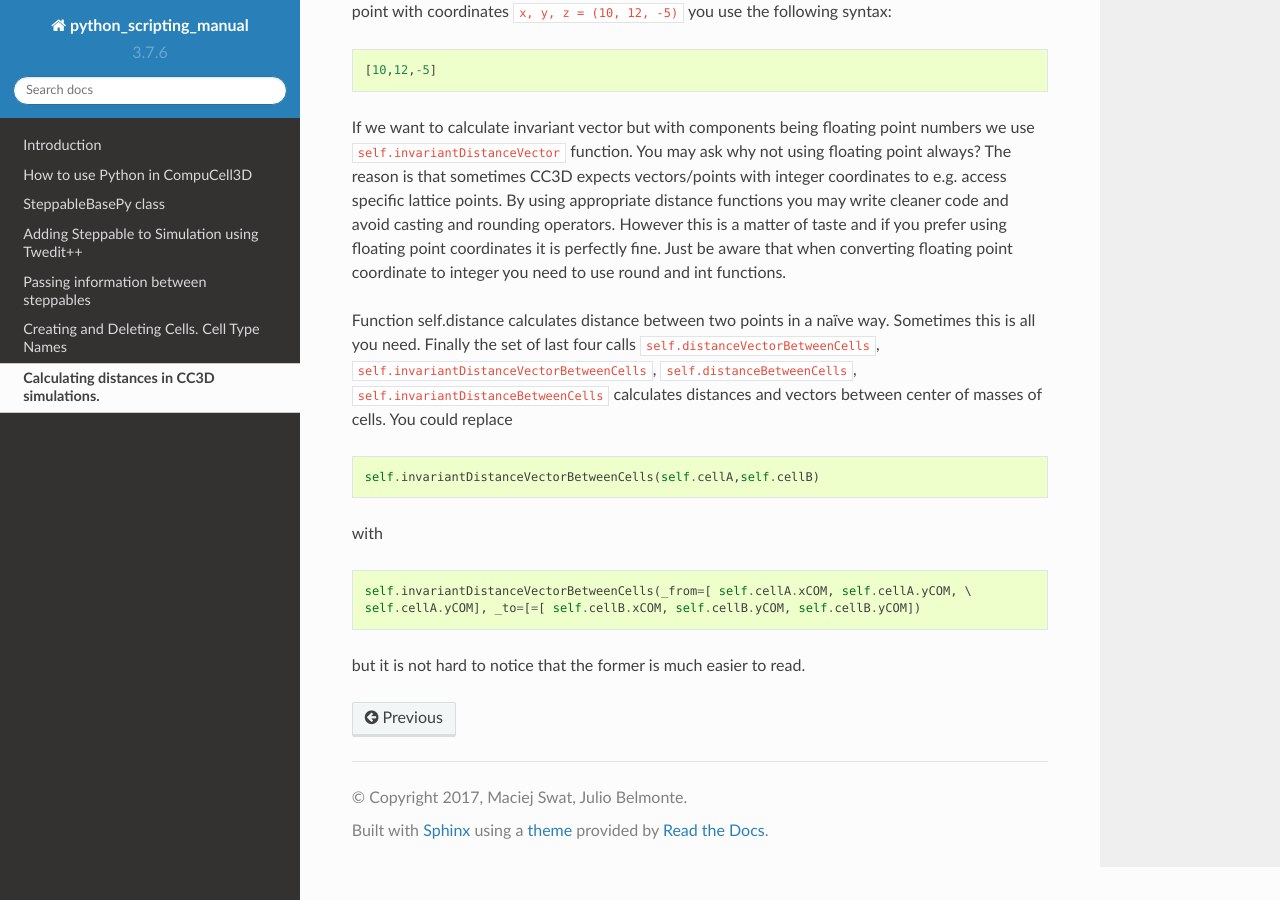
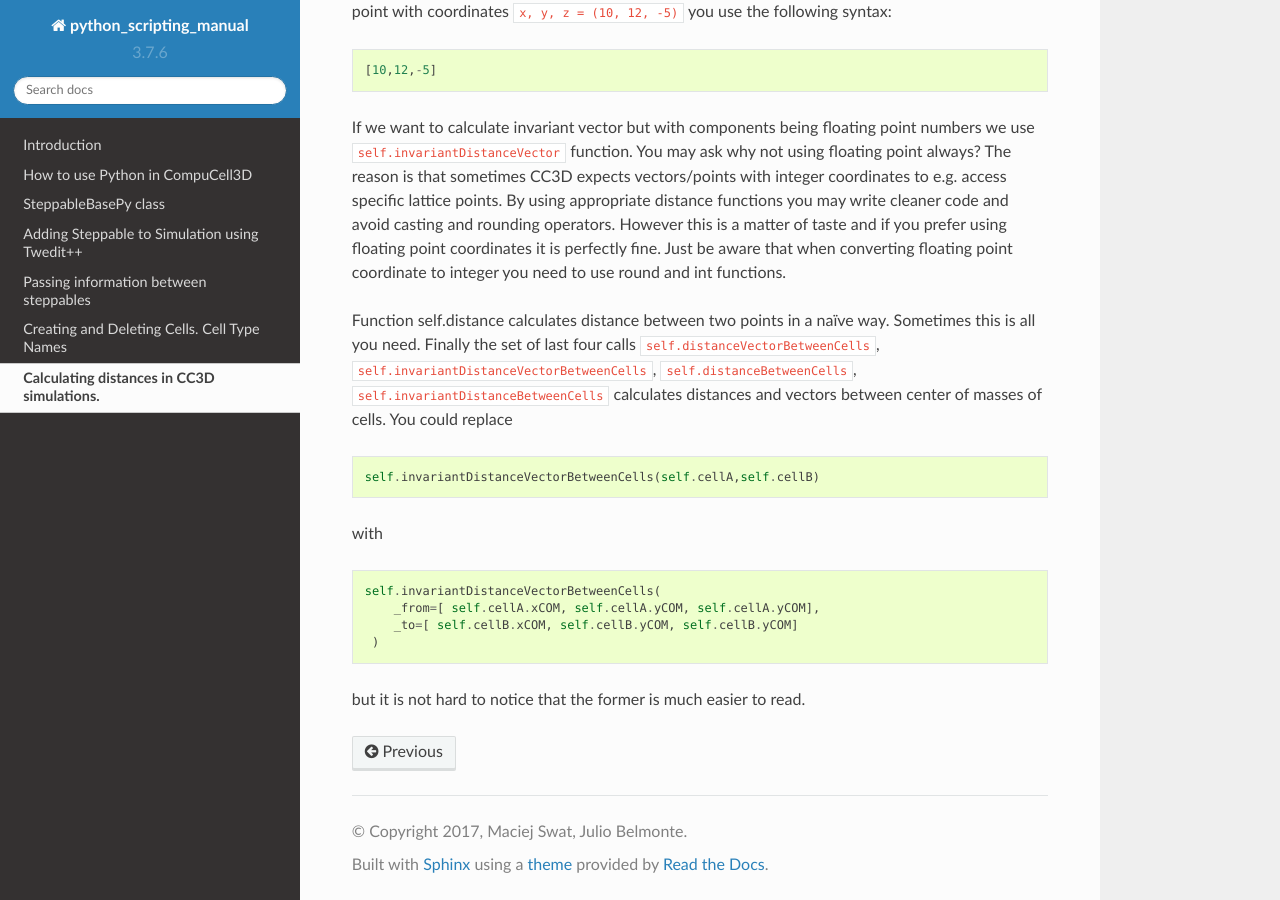
Before and after one commit to CompuCell3D/PythonScriptingManual, a Sphinx documentation site: the page built from docs/calculating_distances_in_CC3D_simulations.rst, in a window 1280 px wide and 900 px high, scrolled down 1571 px. Built offline with Sphinx 7.4.7 and the Read the Docs theme 2.0.0, drawn with Linux system fonts in a browser that asks for light colours.

Commit message:
formatting

```diff
--- a/docs/calculating_distances_in_CC3D_simulations.rst
+++ b/docs/calculating_distances_in_CC3D_simulations.rst
@@ -115,8 +115,10 @@ with
 
 .. code-block:: python
 
-    self.invariantDistanceVectorBetweenCells(_from=[ self.cellA.xCOM, self.cellA.yCOM, \
-    self.cellA.yCOM], _to=[=[ self.cellB.xCOM, self.cellB.yCOM, self.cellB.yCOM])
+    self.invariantDistanceVectorBetweenCells(
+        _from=[ self.cellA.xCOM, self.cellA.yCOM, self.cellA.yCOM],
+        _to=[ self.cellB.xCOM, self.cellB.yCOM, self.cellB.yCOM]
+     )
 
 
 but it is not hard to notice that the former is much easier to read.
```
